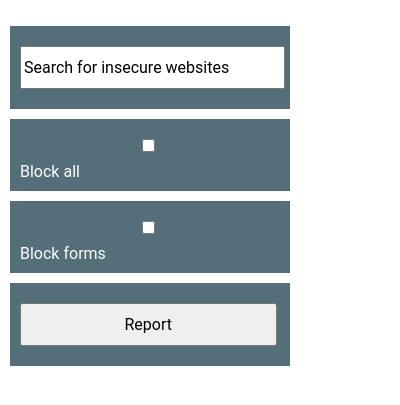
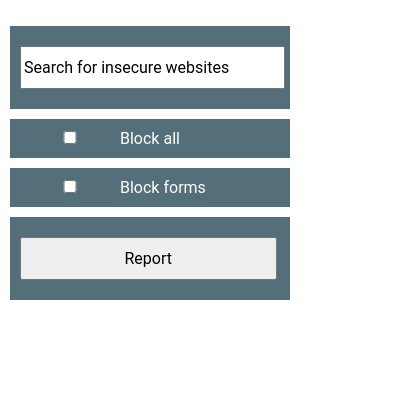
Before and after one commit to patrickedelen/safeword, a browser extension: page chromeExtension/popup.html in a window 400 px wide. Shown: the part 61-466 px from the top of the page. Drawn offline with Linux system fonts and the light colour scheme.

Commit message:
popup lookin' snazzy

```diff
--- a/chromeExtension/popup.html
+++ b/chromeExtension/popup.html
@@ -29,15 +29,14 @@
         padding-left: 10px;
         background-color: #546e7a;
         color: white;
-        text-align: left;
       }
       #search {
         margin: 10px auto;
         width: 95%;
       }
       #checkbox {
-        margin: 10px auto;
-        width: 95%;
+        padding-left: 100px;
+        width: 100px;
       }
       #button {
         margin: 10px auto;
@@ -54,7 +53,7 @@
       <input type="text" id="search" name="search" value="Search for insecure websites"></input>
     </div>
     <div id="box">
-      <input type="checkbox" id="checkbox" name="blockAll" value="All">Block all</input>
+      <input type="checkbox" id="checkbox" name="blockAll" value="Forms">Block all</input>
     </div>
     <div id="box">
       <input type="checkbox" id="checkbox" name="blockForms" value="Forms">Block forms</input>
```
